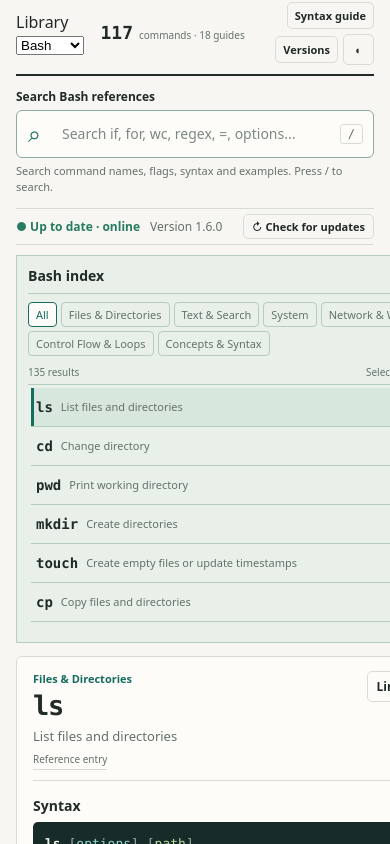
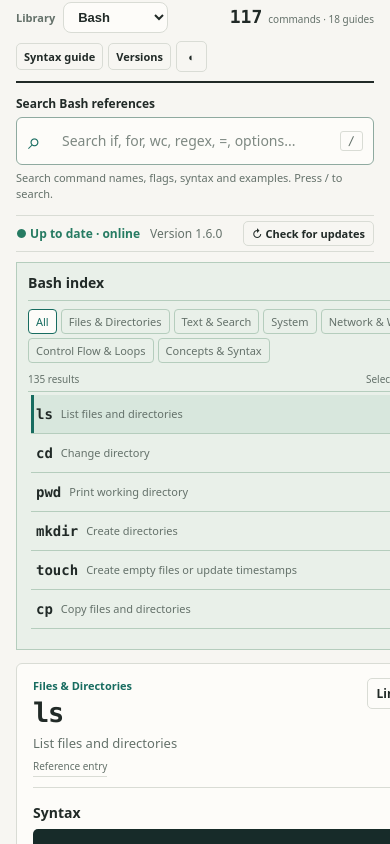
Before and after one commit to yardensz/bash-command-library, a plain HTML site: page index.html in a window 390 px wide. Shown: the part 34-878 px from the top of the page. Drawn offline with Linux system fonts and the light colour scheme.

Commit message:
Style responsive language library selector

```diff
--- a/styles.css
+++ b/styles.css
@@ -375,3 +375,11 @@ body {direction:ltr}
 .flaginfo-popover strong{display:block;font-size:11px;color:var(--accent);margin-bottom:4px}
 .flaginfo-popover p{margin:0;font-size:12px;line-height:1.55;font-weight:400;color:var(--ink)}
 @media(max-width:700px){.option-key{gap:5px}.flaginfo-popover{width:min(260px,calc(100vw - 55px))}}
+
+/* Multi-library navigation */
+.library-switch {display:flex;align-items:center;gap:8px;flex-shrink:0}
+.library-switch label {font-size:11px;color:var(--muted);font-weight:650}
+.library-switch select {appearance:auto;color:var(--ink);background:var(--surface);border:1px solid var(--stroke);border-radius:8px;padding:6px 10px;font-size:13px;font-weight:700;min-width:116px;max-width:170px}
+.library-switch select:focus-visible {outline:2px solid var(--accent);outline-offset:2px}
+@media(max-width:700px){.topbar-utilities{flex-wrap:wrap}.library-switch{order:0}}
+@media(max-width:480px){.library-switch select{min-width:105px}}
```
